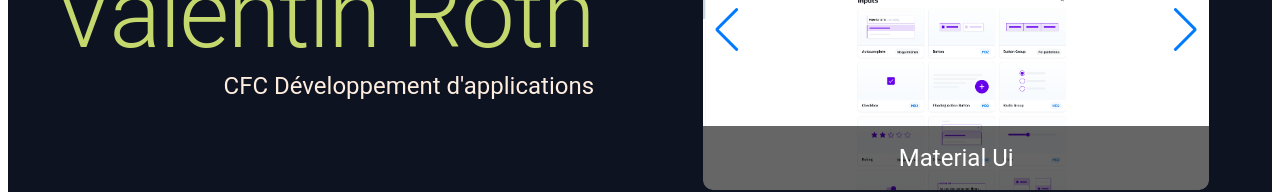
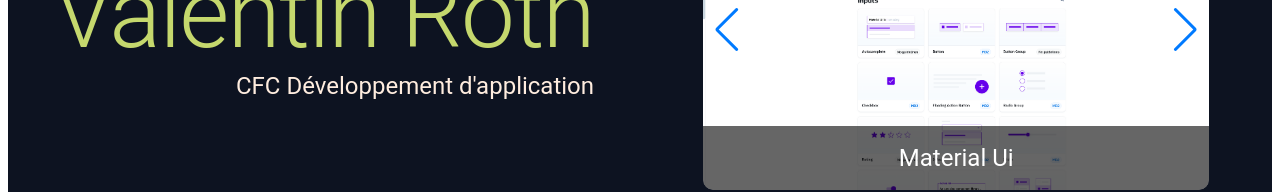
Before and after one commit to ElMonkito/portfolio, a React (Create React App) app: page / in a window 1280 px wide. Shown: the part 364-556 px from the top of the page. Built offline with nearby package versions, Linux system fonts and the light colour scheme.

Commit message:
Update landingPage.jsx

```diff
--- a/src/components/landingPage.jsx
+++ b/src/components/landingPage.jsx
@@ -47,7 +47,7 @@ export default function LandingPage() {
                                 wordWrap: "break-word"
                             }}
                         >
-                            CFC Développement d'applications
+                            CFC Développement d'application
                         </Typography>
                     </Box>
                 </Slide>
```
